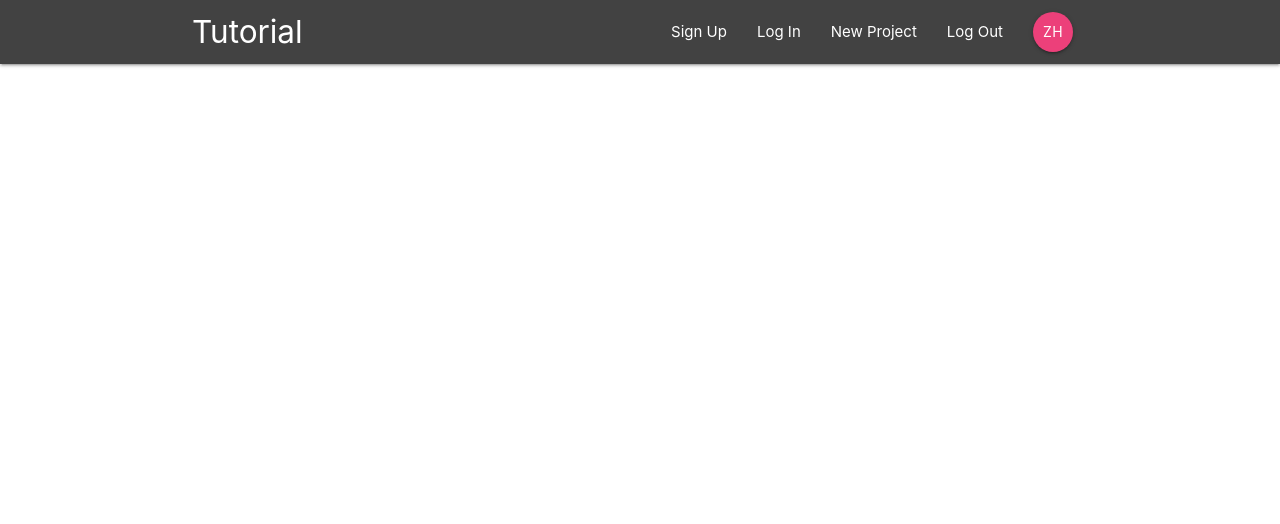
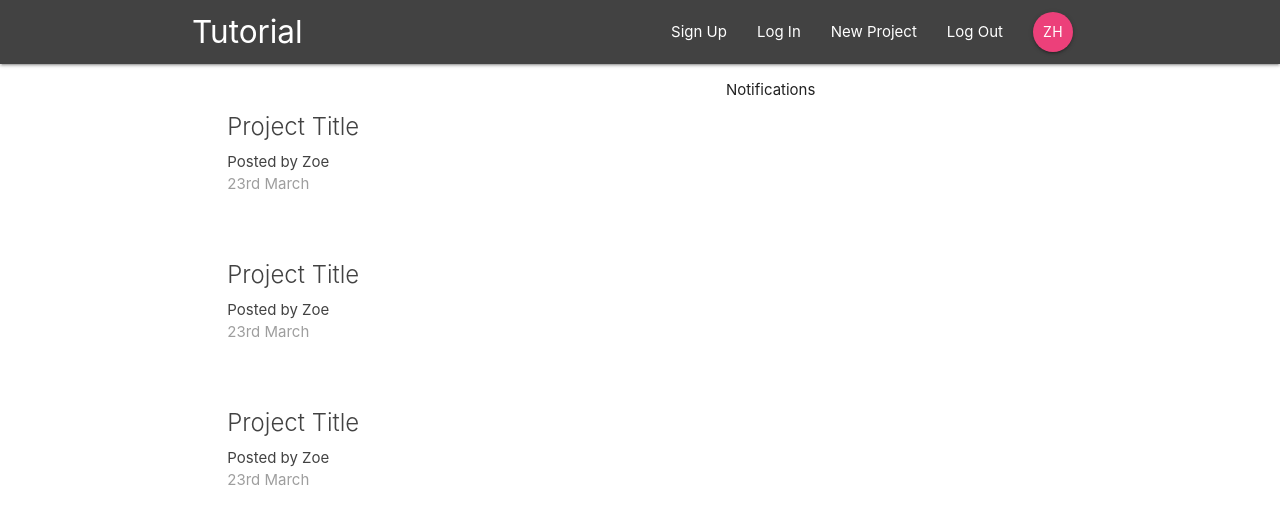
Before and after one commit to hurcs87/react-redux-firebast-tutorial, a React (Create React App) app: page / in a window 1280 px wide. Shown: the top 524 px of the page. Built offline with nearby package versions, Linux system fonts and the light colour scheme.

Commit message:
end of chapter 5

```diff
--- a/src/App.js
+++ b/src/App.js
@@ -1,6 +1,7 @@
 import React, { Component } from 'react';
-import { BrowserRouter } from 'react-router-dom';
+import { BrowserRouter, Switch, Route } from 'react-router-dom';
 import Navbar from './components/layout/Navbar';
+import Dashboard from './components/dashboard/Dashboard';
 
 class App extends Component {
   render() {
@@ -8,6 +9,9 @@
       <BrowserRouter>
         <div className="App">
           <Navbar />
+          <Switch>
+            <Route path="/" component={Dashboard} />
+          </Switch>
         </div>
       </BrowserRouter >
     );
--- a/src/components/dashboard/Dashboard.js
+++ b/src/components/dashboard/Dashboard.js
@@ -0,0 +1,22 @@
+import React, { Component } from 'react';
+import Notifications from './Notifications';
+import ProjectList from '../projects/ProjectList';
+
+class Dashboard extends Component {
+  render() {
+    return (
+      <div className="dashboard container">
+        <div className="row">
+          <div className="col s12 m6">
+            <ProjectList />
+          </div>
+          <div className="col s12 m5 offset-m1">
+            <Notifications />
+          </div>
+        </div>
+      </div>
+    )
+  }
+}
+
+export default Dashboard;
--- a/src/components/dashboard/Notifications.js
+++ b/src/components/dashboard/Notifications.js
@@ -0,0 +1,13 @@
+import React from 'react';
+
+const Notifications = () => {
+  return (
+    <div>
+      <p>
+        Notifications
+      </p>
+    </div>
+  )
+}
+
+export default Notifications;
--- a/src/components/projects/ProjectList.js
+++ b/src/components/projects/ProjectList.js
@@ -0,0 +1,34 @@
+import React from 'react';
+
+const ProjectList = () => {
+  return (
+    <div className="project-list section">
+
+      <div className="card z-depth-0 project-summary">
+        <div className="card-content grey-text text-darken-3">
+          <span className="card-title">Project Title</span>
+          <p>Posted by Zoe</p>
+          <p className="grey-text">23rd March</p>
+        </div>
+      </div>
+
+      <div className="card z-depth-0 project-summary">
+        <div className="card-content grey-text text-darken-3">
+          <span className="card-title">Project Title</span>
+          <p>Posted by Zoe</p>
+          <p className="grey-text">23rd March</p>
+        </div>
+      </div>
+
+      <div className="card z-depth-0 project-summary">
+        <div className="card-content grey-text text-darken-3">
+          <span className="card-title">Project Title</span>
+          <p>Posted by Zoe</p>
+          <p className="grey-text">23rd March</p>
+        </div>
+      </div>
+    </div>
+  )
+}
+
+export default ProjectList;
```
